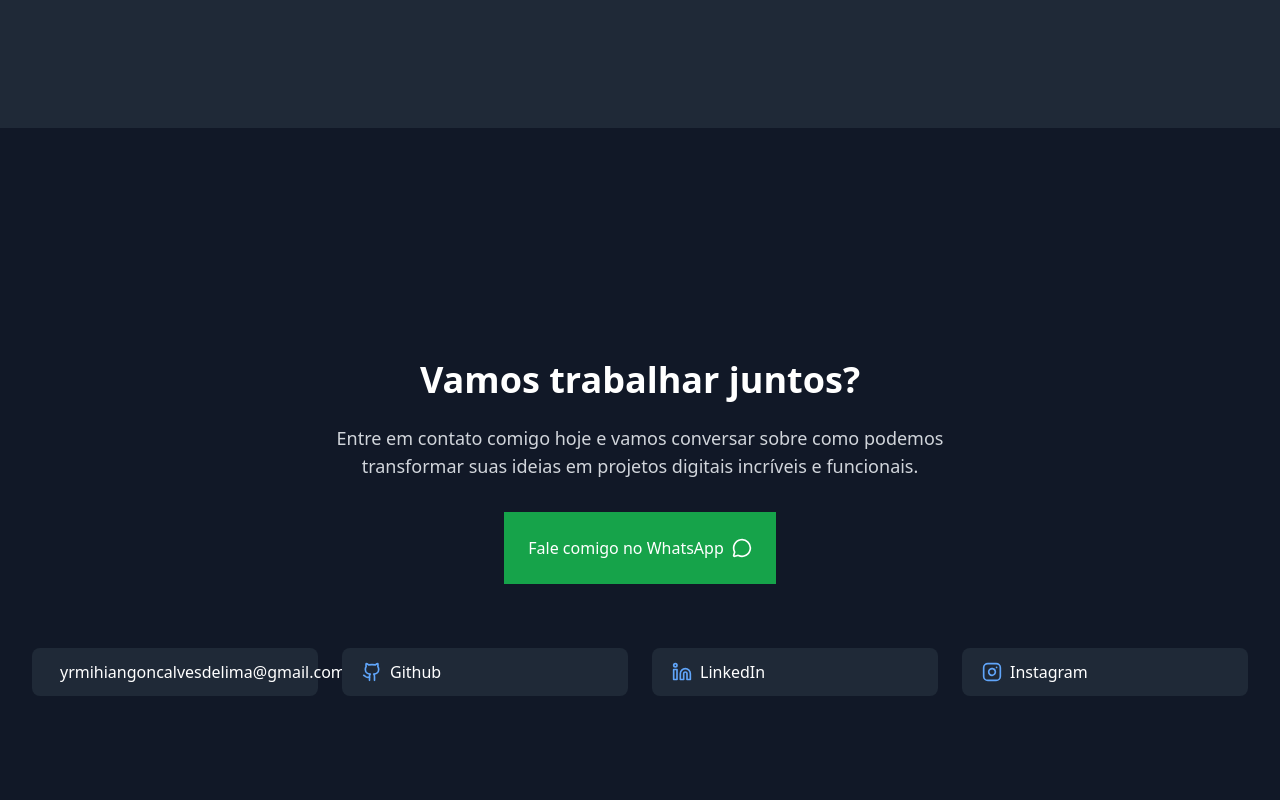
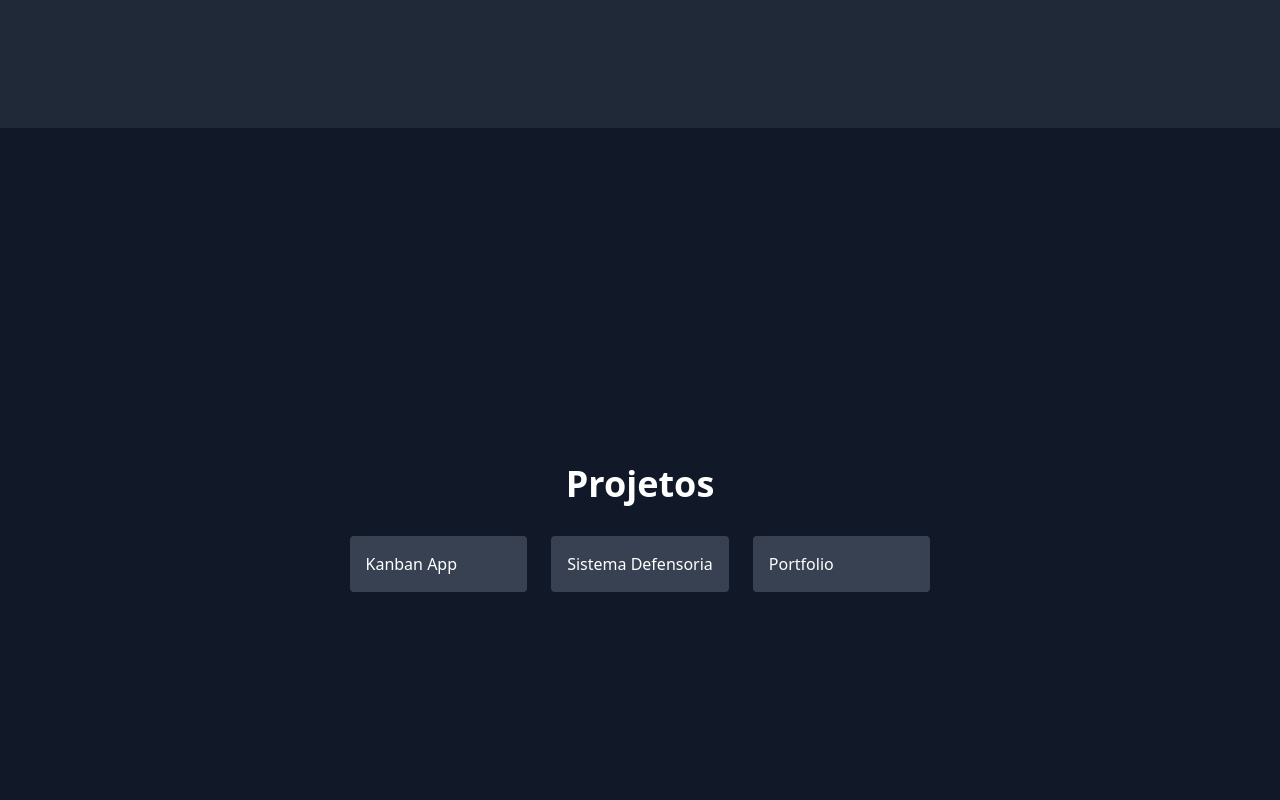
Before and after one commit to Yrmih/portfolio-web, a Next.js app: page / in a window 1280 px wide. Shown: the part 1760-2560 px from the top of the page. Built offline with nearby package versions, Linux system fonts and the light colour scheme.

Commit message:
feat: corrigir estilo do botão do WhatsApp e implementar seção de projetos

```diff
--- a/src/sections/Contact.tsx
+++ b/src/sections/Contact.tsx
@@ -20,7 +20,7 @@ export default function Contact({ id }: { id: string }) {
         href="91 98131-2498"
         target="_blank"
         rel="noopener noreferrer"
-        className="flex items-center gap-2 px-6 py-6 bg-green-600 roudend-full hover: bg-gray-700 transition-colors mb-12"
+        className="flex items-center gap-2 px-6 py-6 roudend-full hover: bg-gray-700 transition-colors mb-12"
       >
         <span>Fale comigo no WhatsApp</span>
         <MessageCircle className="w-5 h-5" />
--- a/src/sections/Projects.tsx
+++ b/src/sections/Projects.tsx
@@ -1,5 +1,20 @@
-export default function Projects(){
-  return(
-    <div></div>
- );
+// src/sections/Projects.tsx
+export default function Projects({ id }: { id: string }) {
+  const projects = [
+    { name: "Kanban App", link: "#" },
+    { name: "Sistema Defensoria", link: "#" },
+    { name: "Portfolio", link: "#" },
+  ];
+  return (
+    <section id={id} className="min-h-screen flex flex-col justify-center items-center p-8">
+      <h2 className="text-4xl font-bold mb-8">Projetos</h2>
+      <div className="grid md:grid-cols-3 gap-6">
+        {projects.map((project) => (
+          <a key={project.name} href={project.link} className="p-4 bg-gray-700 rounded hover:bg-gray-600">
+            {project.name}
+          </a>
+        ))}
+      </div>
+    </section>
+  );
 }
```
